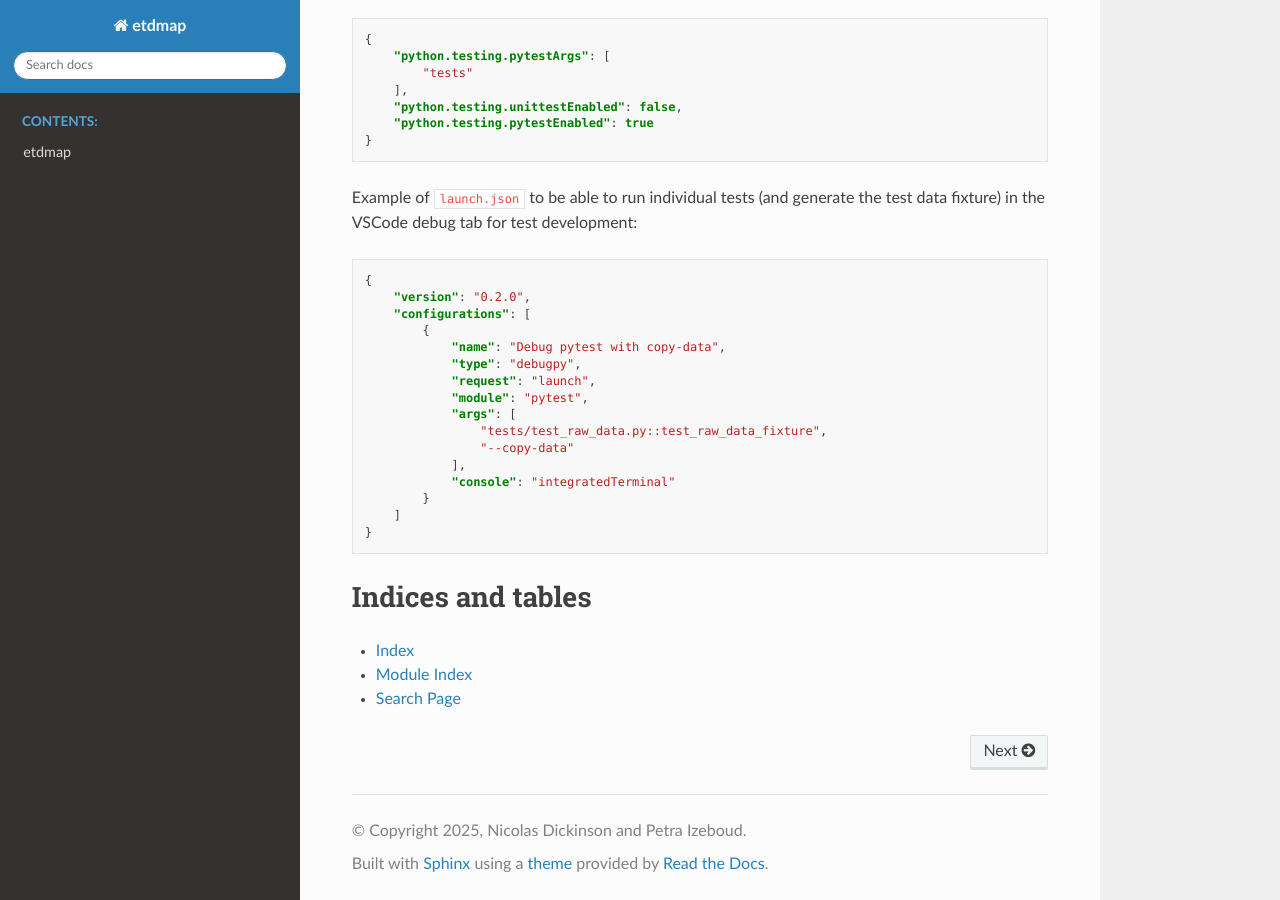
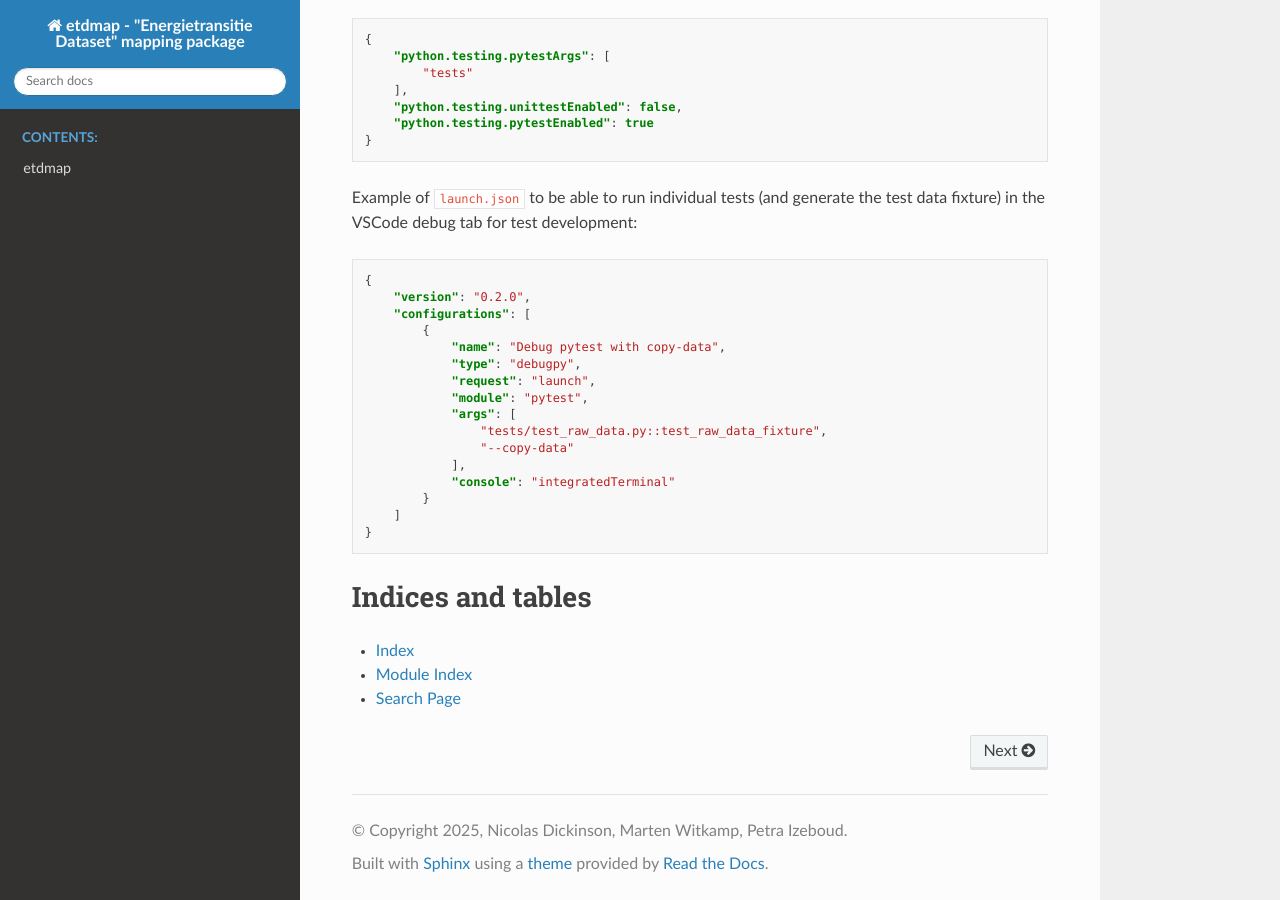
Before and after one commit to Stroomversnelling/etdmap, a Sphinx documentation site: the page built from docs/index.rst, in a window 1280 px wide and 900 px high, scrolled down 10377 px. Built offline with Sphinx 7.4.7 and the Read the Docs theme 3.1.0, drawn with Linux system fonts in a browser that asks for light colours.

Commit message:
Update conf.py
Sync with etdtransform description

```diff
--- a/docs/conf.py
+++ b/docs/conf.py
@@ -12,9 +12,9 @@ import sys
 
 sys.path.insert(0, os.path.abspath('../etdmap'))
 
-project = 'etdmap'
-copyright = '2025, Nicolas Dickinson and Petra Izeboud'
-author = 'Nicolas Dickinson and Petra Izeboud'
+project = 'etdmap - "Energietransitie Dataset" mapping package'
+copyright = '2025, Nicolas Dickinson, Marten Witkamp, Petra Izeboud'
+author = 'Nicolas Dickinson, Marten Witkamp, Petra Izeboud'
 release = '0.1.0'
 
 # -- General configuration ---------------------------------------------------
```
